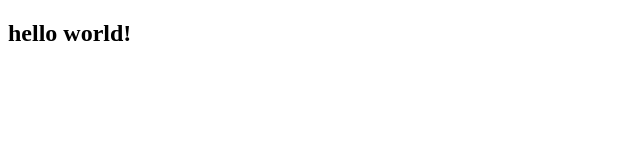
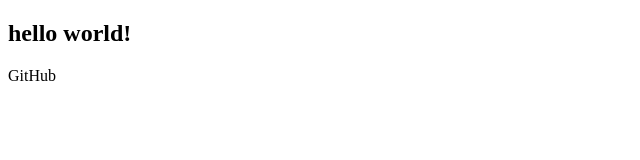
Before and after one commit to abcdefg-cpu/add-items, a plain HTML site: page index.html in a window 1280 px wide. Shown: the full height of the page, 0-640 px from the left. Drawn offline with Linux system fonts and the light colour scheme.

Commit message:
third index.html

```diff
--- a/index.html
+++ b/index.html
@@ -7,5 +7,6 @@
 </head>
 <body>
   <h2>hello world!</h2>
+  <span>GitHub</span>
 </body>
 </html>
```
